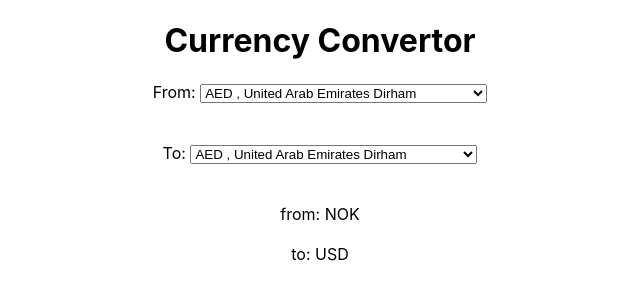
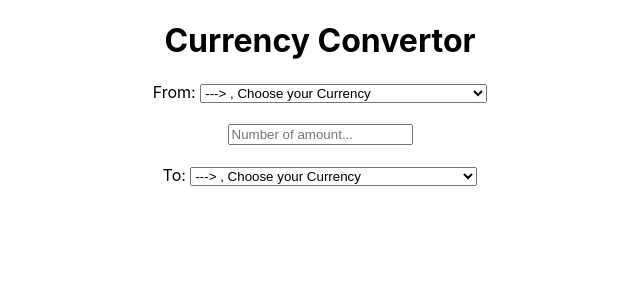
Before and after one commit to Mohammad-ghasempour/react-techniques, a React (Create React App) app in the folder practice/: page / in a window 1280 px wide. Shown: the top 300 px of the page, without its empty margins (320-960 px from the left). Built offline with nearby package versions, Linux system fonts and the light colour scheme.

Commit message:
currency convertor improved

```diff
--- a/practice/src/exercise/currencyApi/CurrencyApi.jsx
+++ b/practice/src/exercise/currencyApi/CurrencyApi.jsx
@@ -7,26 +7,27 @@ import PanelExchange from "./PanelExchange";
 import { allSymbols } from "./symbolsOfCurrencies";
 
 const CurrencyApi = () => {
-  const [fromCurrency, setFromCurrency] = useState("NOK");
-  const [toCurrency, setToCurrency] = useState("USD");
+  const [fromCurrency, setFromCurrency] = useState("");
+  const [toCurrency, setToCurrency] = useState("");
+  const [getAmount, setGetAmount] = useState(0);
+  const [amountResult, setAmountResult] = useState(0);
 
-  const currencyStateUpdater = (e) => {
+  const currencySelectedUpdater = (e) => {
     switch (e.target.name) {
       case "from":
-        setFromCurrency(e.target.value.substr(0,3));
+        setFromCurrency(e.target.value.substr(0, 3));
         break;
       case "to":
-        setToCurrency(e.target.value.substr(0,3));
+        setToCurrency(e.target.value.substr(0, 3));
         break;
     }
-
   };
 
   // API setting:
   const myHeader = new Headers();
   myHeader.append("apikey", "pYAk79zPGW8rPxMIDBzGuEovej938ekp");
   const requestOptions = {
-    method: "get",
+    method: "GET",
     redirect: "follow",
     headers: myHeader,
   };
@@ -43,15 +44,52 @@ const CurrencyApi = () => {
   //   .catch((error)=> console.log('error:' , error));
   // },[]);
 
+  const amountNumber = (e) => {
+    setGetAmount(e.target.value)
+    console.log(getAmount);
+  };
+
+  useEffect(() => {
+    if (fromCurrency && toCurrency && getAmount) {
+      const fetchData = () => {
+        //  fetch(`https://api.apilayer.com/exchangerates_data/convert?to=${toCurrency}&from=${fromCurrency}&amount=${getAmount}`, requestOptions)
+        //     .then(response => response.json())
+        //     .then(result =>{
+        //        console.log(result)
+        //        setAmountResult(result.result)
+        //          } )
+        //     .catch(error => console.log('error', error));
+        console.log('Fetch is done' , 'From:',fromCurrency , 'To: ' , toCurrency , 'Amount: ' , getAmount);
+      };
+
+
+      const timer = setTimeout(() => {
+        fetchData();
+      }, 1000);
+
+      return () => clearTimeout(timer);
+    }
+  }, [fromCurrency, toCurrency , getAmount]);
+
   return (
     <div>
       <h1>Currency Convertor</h1>
-      <PanelExchange symbols={allSymbols} setCurrency={currencyStateUpdater} />
+      <PanelExchange
+        symbols={allSymbols}
+        setCurrency={currencySelectedUpdater}
+        amountNumber={amountNumber}
+      />
 
-      <br/><br/>
-      from: {fromCurrency} <br/><br/>
-      to:  {toCurrency}
-
+      <br />
+      <br />
+      <div>
+        {" "}
+        {amountResult !== 0 && (
+          <div>
+            <span>{amountResult}</span> <span>{toCurrency && toCurrency}</span>
+          </div>
+        )}
+      </div>
     </div>
   );
 };
--- a/practice/src/exercise/currencyApi/PanelExchange.jsx
+++ b/practice/src/exercise/currencyApi/PanelExchange.jsx
@@ -1,11 +1,22 @@
-import React from "react";
+import React , {useState} from "react";
 import SelectCurrency from "./SelectCurrency";
 
 const PanelExchange = (props) => {
+
+  const [amount, setAmount] = useState(0);
+
+  const onChangeAmount= (e)=>{
+    setAmount(e.target.value);
+    }
+
+
   return (
     <div>
       <label>From: </label> <SelectCurrency symbols={props.symbols} type="from" setCurrency={props.setCurrency} />
       <br />
+      <br />
+      {/* <input type="number" placeholder="Number of amount..." onChange={onChangeAmount}/> */}
+      <input type="number" placeholder="Number of amount..." onChange={props.amountNumber}/>
       <br />
       <br />
       <label>To: </label> <SelectCurrency symbols={props.symbols} type="to" setCurrency={props.setCurrency} />
--- a/practice/src/exercise/currencyApi/symbolsOfCurrencies.js
+++ b/practice/src/exercise/currencyApi/symbolsOfCurrencies.js
@@ -1,6 +1,10 @@
 
     export const allSymbols = [
 
+        {
+            "symbol": "--->",
+            "value": "Choose your Currency"
+        },
         {
             "symbol": "AED",
             "value": "United Arab Emirates Dirham"
```
